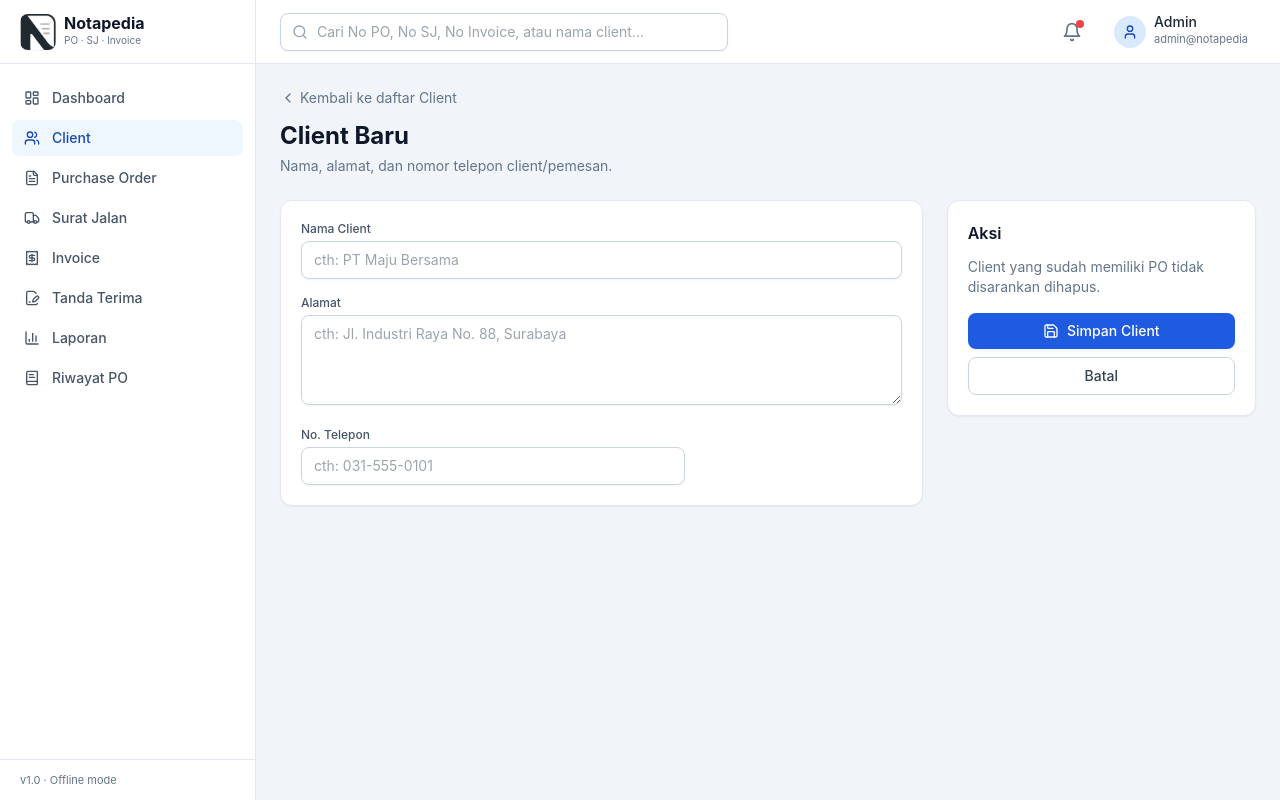
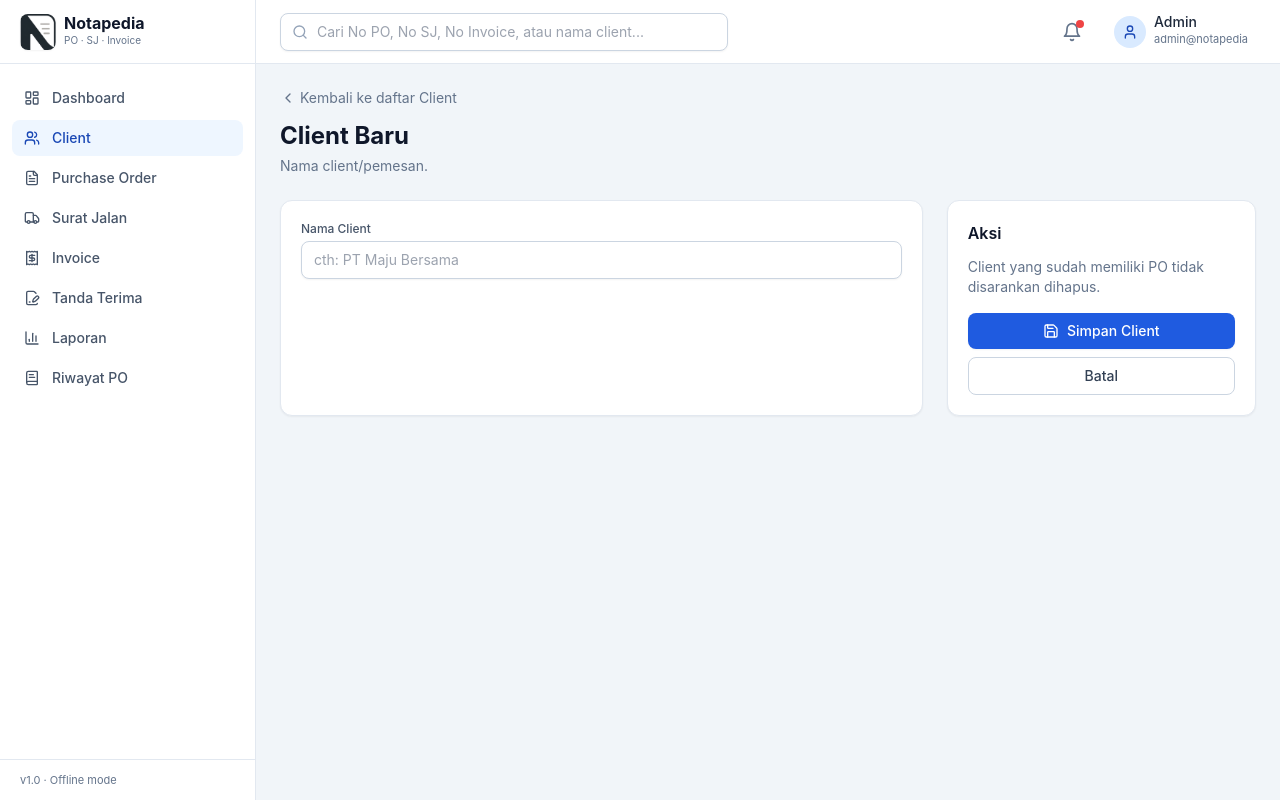
Before and after one commit to Aliester10/Notapedia, a React (Vite) app: page /#/client/baru in a window 1280 px wide. Built offline with nearby package versions, Linux system fonts and the light colour scheme.

Commit message:
refactor(client): sederhanakan form & daftar client hanya berisi nama

```diff
--- a/src/pages/ClientForm.jsx
+++ b/src/pages/ClientForm.jsx
@@ -11,8 +11,6 @@ export default function ClientForm() {
   const isEdit = Boolean(id);
 
   const [nama, setNama] = useState('');
-  const [alamat, setAlamat] = useState('');
-  const [noTelp, setNoTelp] = useState('');
   const [confirmDelete, setConfirmDelete] = useState(false);
   const [error, setError] = useState('');
 
@@ -22,8 +20,6 @@ export default function ClientForm() {
       const edit = all.find((c) => c.id === Number(id));
       if (edit) {
         setNama(edit.nama);
-        setAlamat(edit.alamat ?? '');
-        setNoTelp(edit.no_telp ?? '');
       }
     });
   }, [id, isEdit]);
@@ -32,7 +28,7 @@ export default function ClientForm() {
     e.preventDefault();
     setError('');
     try {
-      const data = { nama, alamat, no_telp: noTelp };
+      const data = { nama };
       if (isEdit) await updateClient(Number(id), data);
       else await createClient(data);
       navigate('/client');
@@ -60,7 +56,7 @@ export default function ClientForm() {
 
       <PageHeader
         title={isEdit ? `Edit Client — ${nama || '...'}` : 'Client Baru'}
-        subtitle="Nama, alamat, dan nomor telepon client/pemesan."
+        subtitle="Nama client/pemesan."
         actions={
           isEdit && (
             <button className="btn-danger" onClick={() => setConfirmDelete(true)}>
@@ -85,25 +81,6 @@ export default function ClientForm() {
               value={nama}
               onChange={(e) => setNama(e.target.value)}
               required
-            />
-          </div>
-          <div>
-            <label className="label">Alamat</label>
-            <textarea
-              className="input min-h-[90px]"
-              placeholder="cth: Jl. Industri Raya No. 88, Surabaya"
-              value={alamat}
-              onChange={(e) => setAlamat(e.target.value)}
-            />
-          </div>
-          <div className="max-w-sm">
-            <label className="label">No. Telepon</label>
-            <input
-              type="text"
-              className="input"
-              placeholder="cth: 031-555-0101"
-              value={noTelp}
-              onChange={(e) => setNoTelp(e.target.value)}
             />
           </div>
         </div>
--- a/src/pages/ClientList.jsx
+++ b/src/pages/ClientList.jsx
@@ -13,7 +13,7 @@ export default function ClientList() {
   }, []);
 
   const hasil = clients.filter((c) =>
-    [c.nama, c.alamat, c.no_telp].join(' ').toLowerCase().includes(search.toLowerCase())
+    c.nama.toLowerCase().includes(search.toLowerCase())
   );
 
   return (
@@ -44,19 +44,15 @@ export default function ClientList() {
       <div className="table-wrap">
         <table className="w-full text-sm">
           <thead className="bg-slate-50 text-xs uppercase text-slate-500 border-b border-slate-200">
-            <tr>
+            <tr className="divide-x divide-slate-200">
               <th className="px-4 py-3 text-left font-medium">Nama Client</th>
-              <th className="px-4 py-3 text-left font-medium">Alamat</th>
-              <th className="px-4 py-3 text-left font-medium">No. Telepon</th>
               <th className="px-4 py-3 text-right font-medium w-32">Aksi</th>
             </tr>
           </thead>
           <tbody>
             {hasil.map((c) => (
-              <tr key={c.id} className="border-b border-slate-100 last:border-0 hover:bg-slate-50">
+              <tr key={c.id} className="divide-x divide-slate-100 border-b border-slate-100 last:border-0 hover:bg-slate-50">
                 <td className="px-4 py-3 font-medium text-slate-800">{c.nama}</td>
-                <td className="px-4 py-3 text-slate-600">{c.alamat}</td>
-                <td className="px-4 py-3 text-slate-600">{c.no_telp}</td>
                 <td className="px-4 py-3">
                   <div className="flex justify-end gap-2">
                     <Link to={`/client/${c.id}/edit`} className="rounded p-1.5 text-slate-500 hover:bg-slate-100 hover:text-brand-600">
@@ -70,7 +66,7 @@ export default function ClientList() {
               </tr>
             ))}
             {hasil.length === 0 && (
-              <tr><td colSpan={4} className="py-6 text-center text-sm text-slate-500">Tidak ada client yang cocok.</td></tr>
+              <tr><td colSpan={2} className="py-6 text-center text-sm text-slate-500">Tidak ada client yang cocok.</td></tr>
             )}
           </tbody>
         </table>
```
